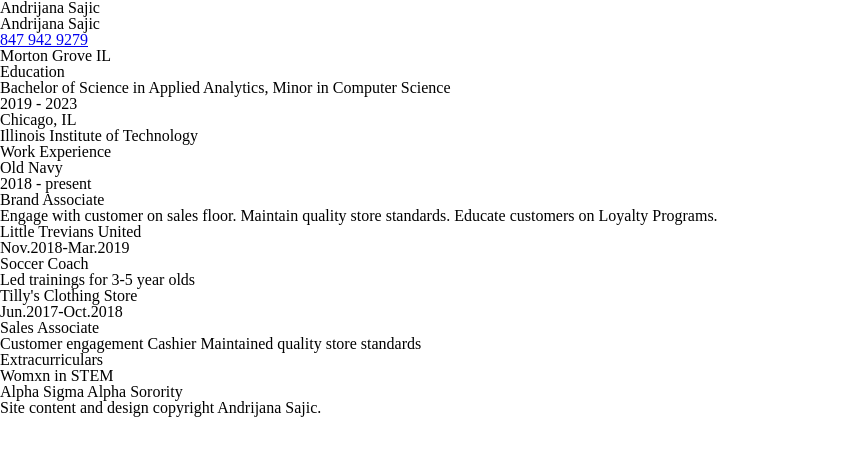
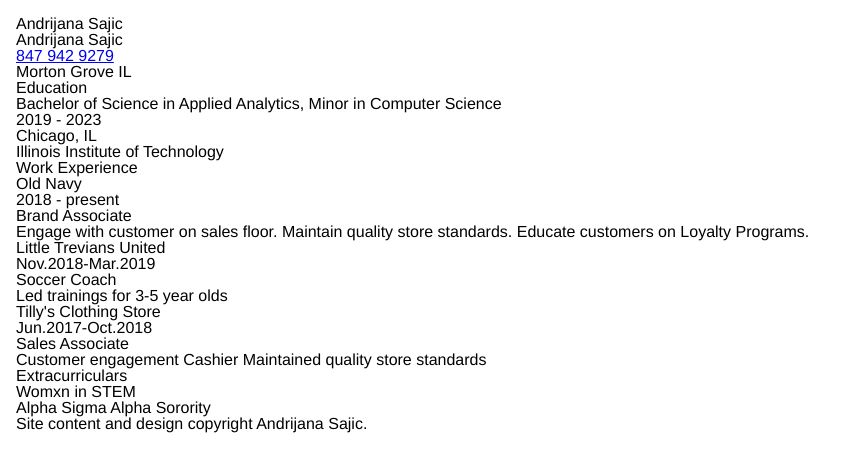
Before and after one commit to asajic/mywebsite, a plain HTML site: page resume/index.html in a window 1280 px wide. Shown: the whole page, without its empty margins (0-868 px from the left). Drawn offline with Linux system fonts and the light colour scheme.

Commit message:
Set up basic font css

```diff
--- a/css/screen.css
+++ b/css/screen.css
@@ -7,3 +7,11 @@ a,abbr,acronym,address,applet,article,aside,audio,b,big,blockquote,body,canvas,c
 /* stylelint-enable */
 
 /* Begin site styles below */
+html {
+  font-family: "Helvetica Neue", Helvetica, Arial, sans-serif;
+  font-size: 16px;
+  padding-top: 16px;
+  padding-left: 16px;
+  padding-right: 16px;
+  padding-bottom: 16px;
+}
```
